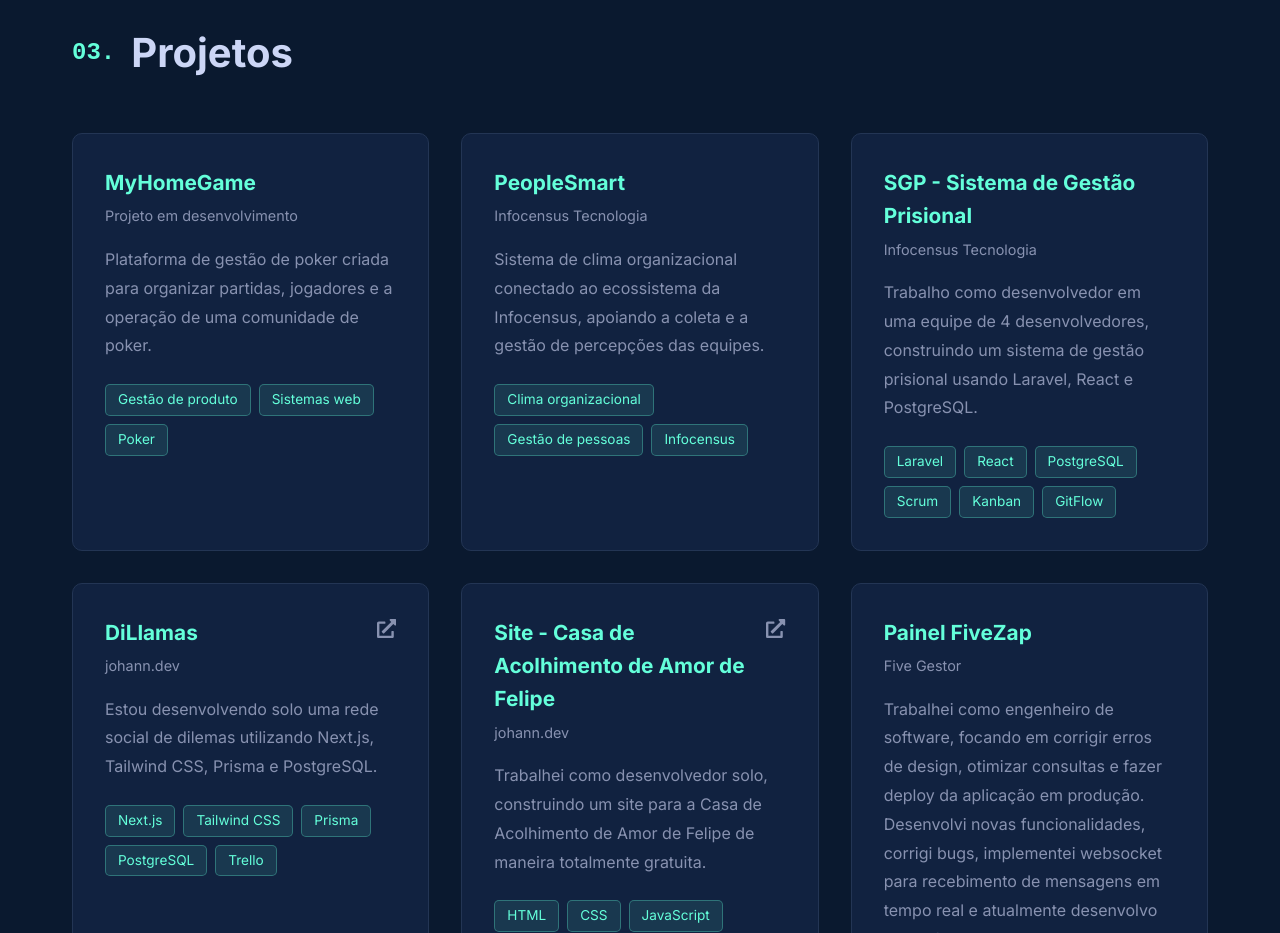
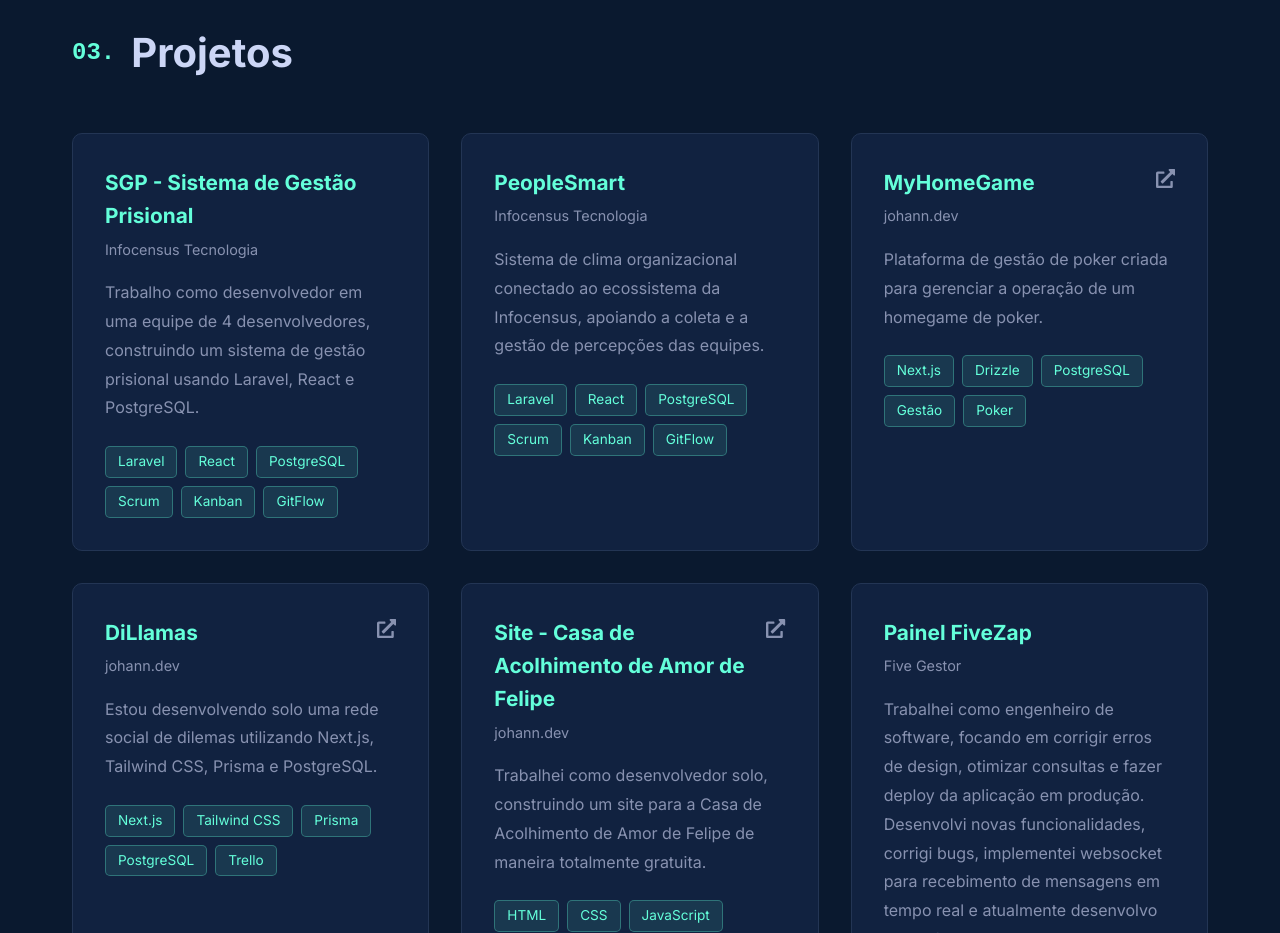
Before and after one commit to johannfurtado/johann.dev, a React (Vite) app: page / in a window 1280 px wide. Shown: the part 4020-4953 px from the top of the page. Built offline with nearby package versions, Linux system fonts and the light colour scheme.

Commit message:
feat: update project details and add MyHomeGame demo

```diff
--- a/src/components/Projects.jsx
+++ b/src/components/Projects.jsx
@@ -4,22 +4,23 @@
 const Projects = () => {
     const projects = [
         {
-            title: 'MyHomeGame',
-            company: 'Projeto em desenvolvimento',
-            description: 'Plataforma de gestão de poker criada para organizar partidas, jogadores e a operação de uma comunidade de poker.',
-            skills: ['Gestão de produto', 'Sistemas web', 'Poker']
+            title: 'SGP - Sistema de Gestão Prisional',
+            company: 'Infocensus Tecnologia',
+            description: 'Trabalho como desenvolvedor em uma equipe de 4 desenvolvedores, construindo um sistema de gestão prisional usando Laravel, React e PostgreSQL.',
+            skills: ['Laravel', 'React', 'PostgreSQL', 'Scrum', 'Kanban', 'GitFlow']
         },
         {
             title: 'PeopleSmart',
             company: 'Infocensus Tecnologia',
             description: 'Sistema de clima organizacional conectado ao ecossistema da Infocensus, apoiando a coleta e a gestão de percepções das equipes.',
-            skills: ['Clima organizacional', 'Gestão de pessoas', 'Infocensus']
+            skills: ['Laravel', 'React', 'PostgreSQL', 'Scrum', 'Kanban', 'GitFlow']
         },
         {
-            title: 'SGP - Sistema de Gestão Prisional',
-            company: 'Infocensus Tecnologia',
-            description: 'Trabalho como desenvolvedor em uma equipe de 4 desenvolvedores, construindo um sistema de gestão prisional usando Laravel, React e PostgreSQL.',
-            skills: ['Laravel', 'React', 'PostgreSQL', 'Scrum', 'Kanban', 'GitFlow']
+            title: 'MyHomeGame',
+            company: 'johann.dev',
+            description: 'Plataforma de gestão de poker criada para gerenciar a operação de um homegame de poker.',
+            skills: ['Next.js', 'Drizzle', 'PostgreSQL', 'Gestão', 'Poker'],
+            demo: 'https://www.myhomegame.com.br/'
         },
         {
             title: 'DiLlamas',
```
